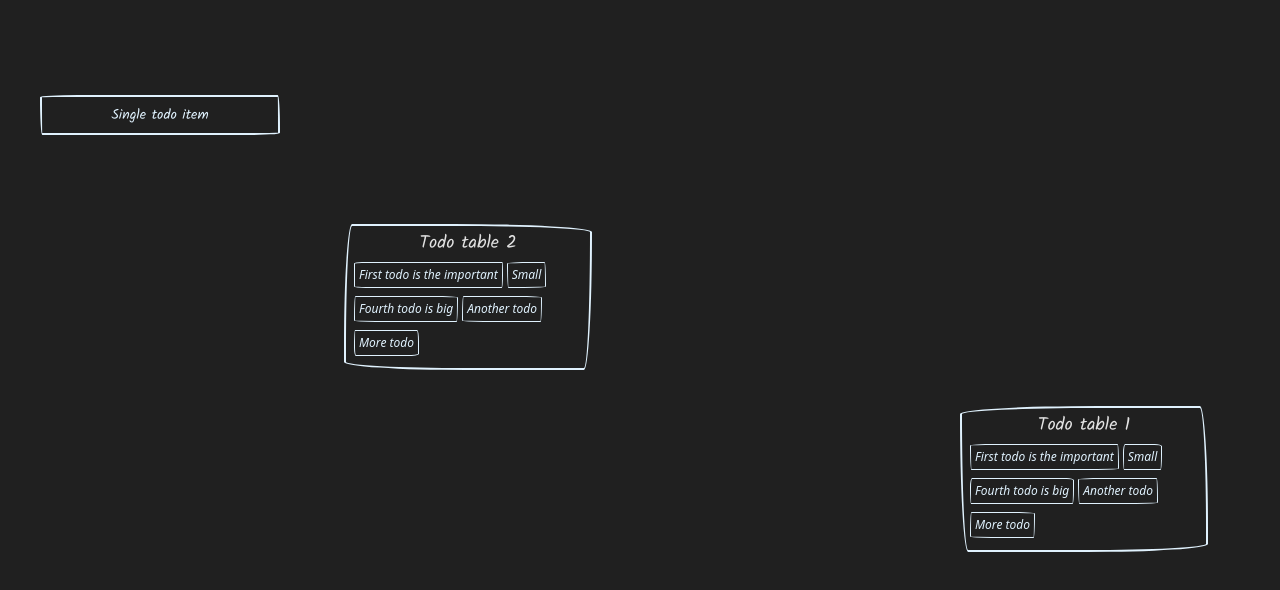
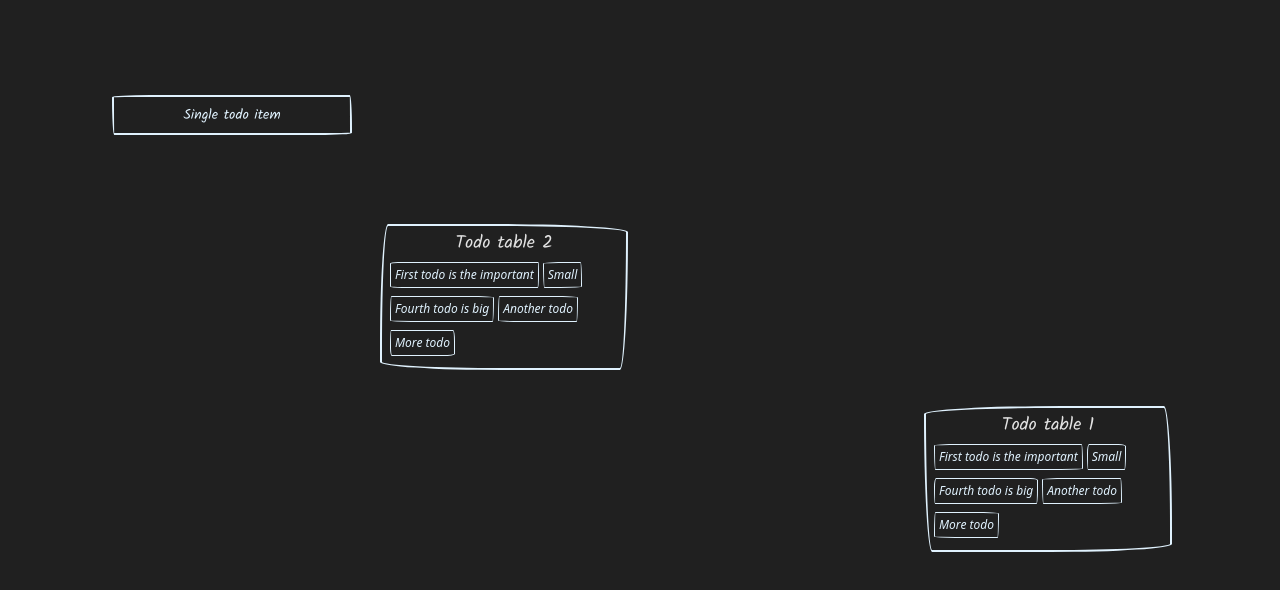
Before and after one commit to AManOfHonestFate/Task-manager, a React (Vite) app: page / in a window 1280 px wide. Shown: the top 590 px of the page. Built offline with nearby package versions, Linux system fonts and the light colour scheme.

Commit message:
scrollbar

```diff
--- a/src/App.css
+++ b/src/App.css
@@ -1,8 +1,30 @@
 @import url('https://fonts.googleapis.com/css2?family=Kalam:wght@300;400&display=swap');
+
+*::-webkit-scrollbar {
+  width: 8px;               /* ширина scrollbar */
+  height: 8px;
+}
+*::-webkit-scrollbar-track {
+  background: #202020;        /* цвет дорожки */
+}
+*::-webkit-scrollbar-thumb {
+  background-color: #EC4899;    /* цвет плашки */
+  border-radius: 20px;       /* закругления плашки */
+  border: 3px solid transparent;  /* padding вокруг плашки */
+}
+*::-webkit-scrollbar-corner {
+  background-color: #202020;
+}
+body {
+  background-color: #202020;
+  /*scrollbar-width: thin;          !* "auto" или "thin"  *!*/
+  /*scrollbar-color: blue orange*/
+}
 
 #root {
   @apply bg-background;
 
+  width: fit-content;
   margin: 0 auto;
   padding: 2rem;
   text-align: center;
```
